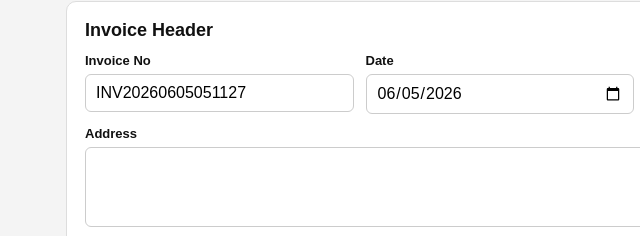
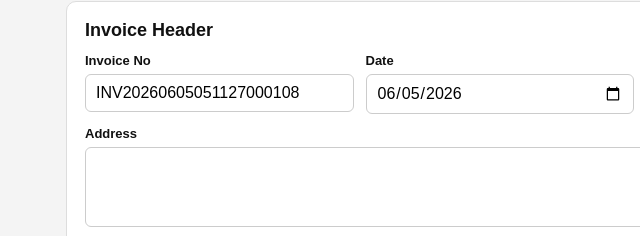
Before and after one commit to Harbourisland/invoice-manager, a plain HTML site: page index.html in a window 1280 px wide. Shown: the part 142-378 px from the top of the page, 0-640 px from the left. Drawn offline with nearby package versions, Linux system fonts and the light colour scheme; no server answers.

Commit message:
Update index.html

```diff
--- a/index.html
+++ b/index.html
@@ -270,6 +270,7 @@
     let products = [];
 
    invoiceDate.value = new Date().toISOString().slice(0, 10);
+
 const now = new Date();
 const y = now.getFullYear();
 const m = String(now.getMonth() + 1).padStart(2, "0");
@@ -277,8 +278,10 @@ const d = String(now.getDate()).padStart(2, "0");
 const hh = String(now.getHours()).padStart(2, "0");
 const mm = String(now.getMinutes()).padStart(2, "0");
 const ss = String(now.getSeconds()).padStart(2, "0");
+const ms = String(now.getMilliseconds()).padStart(3, "0");
+const rand = String(Math.floor(Math.random() * 900) + 100);
 
-invoiceNo.value = `INV${y}${m}${d}${hh}${mm}${ss}`;
+invoiceNo.value = `INV${y}${m}${d}${hh}${mm}${ss}${ms}${rand}`;
 
     function setStatus(message = "", type = "") {
       statusMsg.textContent = message;
@@ -509,7 +512,7 @@ invoiceNo.value = `INV${y}${m}${d}${hh}${mm}${ss}`;
     payment_term: paymentTerm.value,
     remarks: remarks.value,
     discount_amount: discount,
-            sub_total: subTotal,
+    subtotal: subTotal,
     total_amount: total
   })
   .select();
```
Lines whose indentation alone changed are shown as unchanged.
